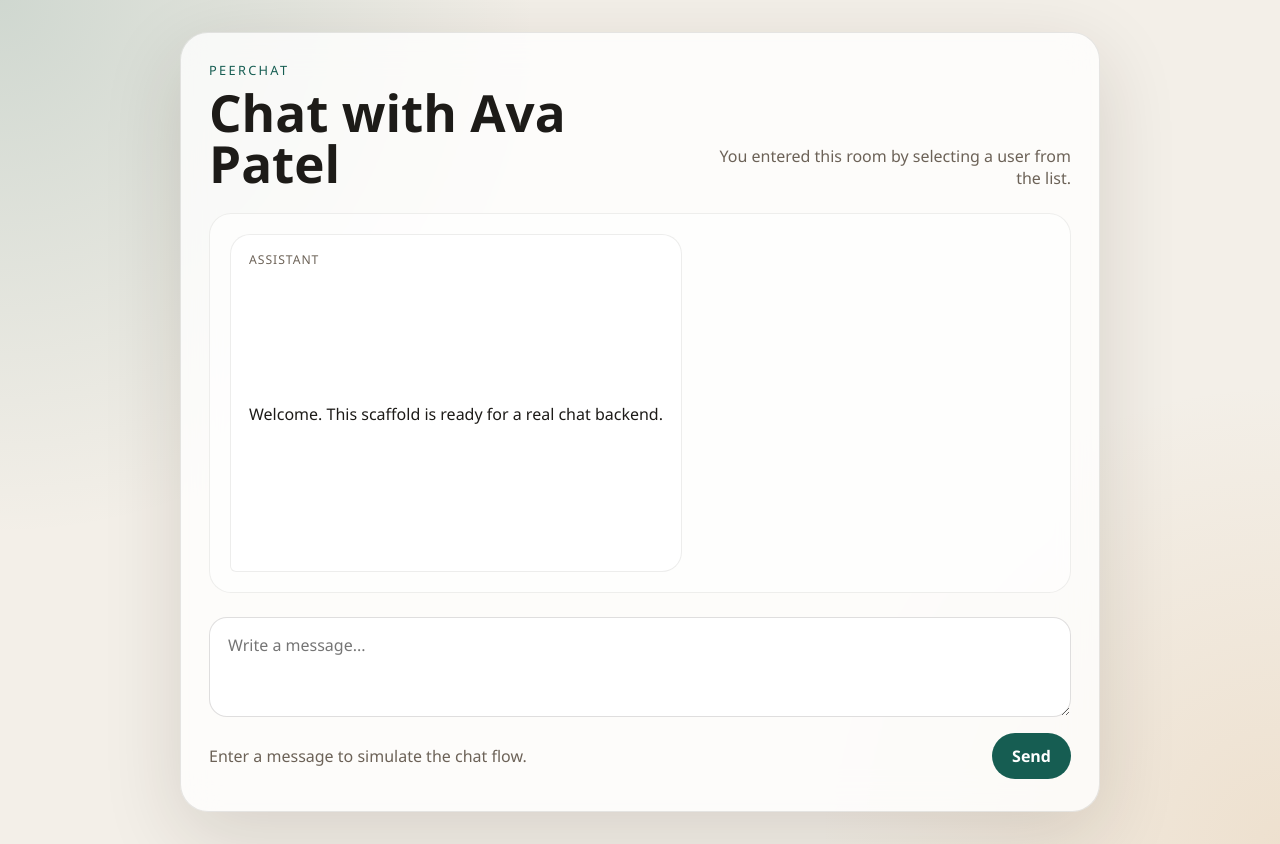
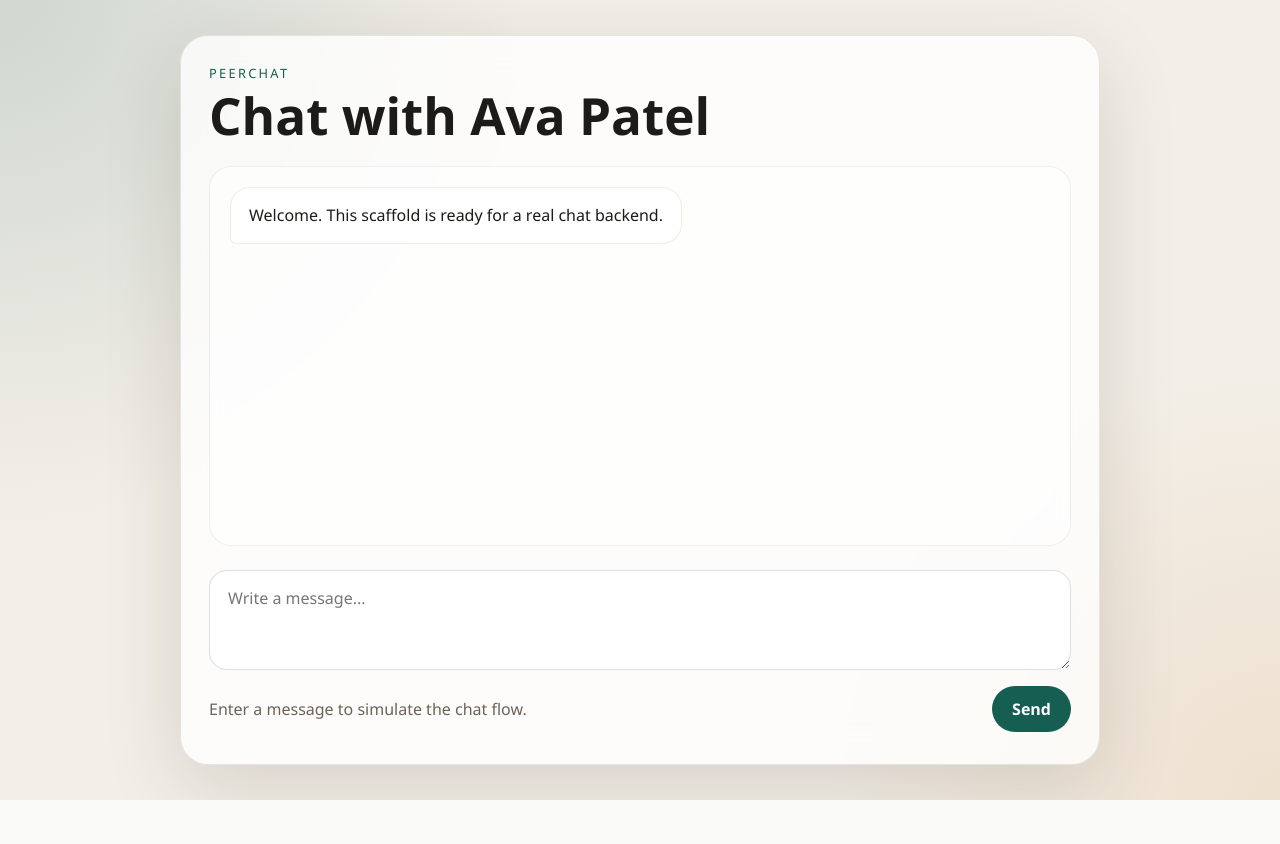
Before and after one commit to thatoneguy01/PeerChat, a Flask app: a page that uses ui/templates/chat.html in a window 1280 px wide. After the commit the page ends 800 px from the top, so only its background shows below. Run offline with Flask 3, Linux system fonts and the light colour scheme; some libraries are stand-ins or nearby versions.

Commit message:
refactor(ui): clean up chat and message templates, enhance styles for message alignment

```diff
--- a/ui/static/styles.css
+++ b/ui/static/styles.css
@@ -86,6 +86,7 @@ h1 {
 .message-stream {
   display: grid;
   gap: 14px;
+  align-content: start;
   min-height: 380px;
   padding: 20px;
   border-radius: 22px;
@@ -96,6 +97,7 @@ h1 {
 .message {
   width: fit-content;
   max-width: min(72ch, 90%);
+  align-self: start;
   padding: 16px 18px;
   border-radius: 20px;
   display: grid;
--- a/ui/templates/chat.html
+++ b/ui/templates/chat.html
@@ -15,13 +15,6 @@
         {% endif %}
       </h1>
     </div>
-    <p class="subtitle">
-      {% if selected_user %}
-        You entered this room by selecting a user from the list.
-      {% else %}
-        Flask, Jinja2, and HTMX wired for incremental chat updates.
-      {% endif %}
-    </p>
   </header>
 
   <section id="message-stream" class="message-stream" aria-live="polite">
--- a/ui/templates/partials/message.html
+++ b/ui/templates/partials/message.html
@@ -1,4 +1,3 @@
 <article class="message {{ message.role }}">
-  <div class="message-meta">{{ message.role|capitalize }}</div>
   <div class="message-body">{{ message.content }}</div>
 </article>
```
